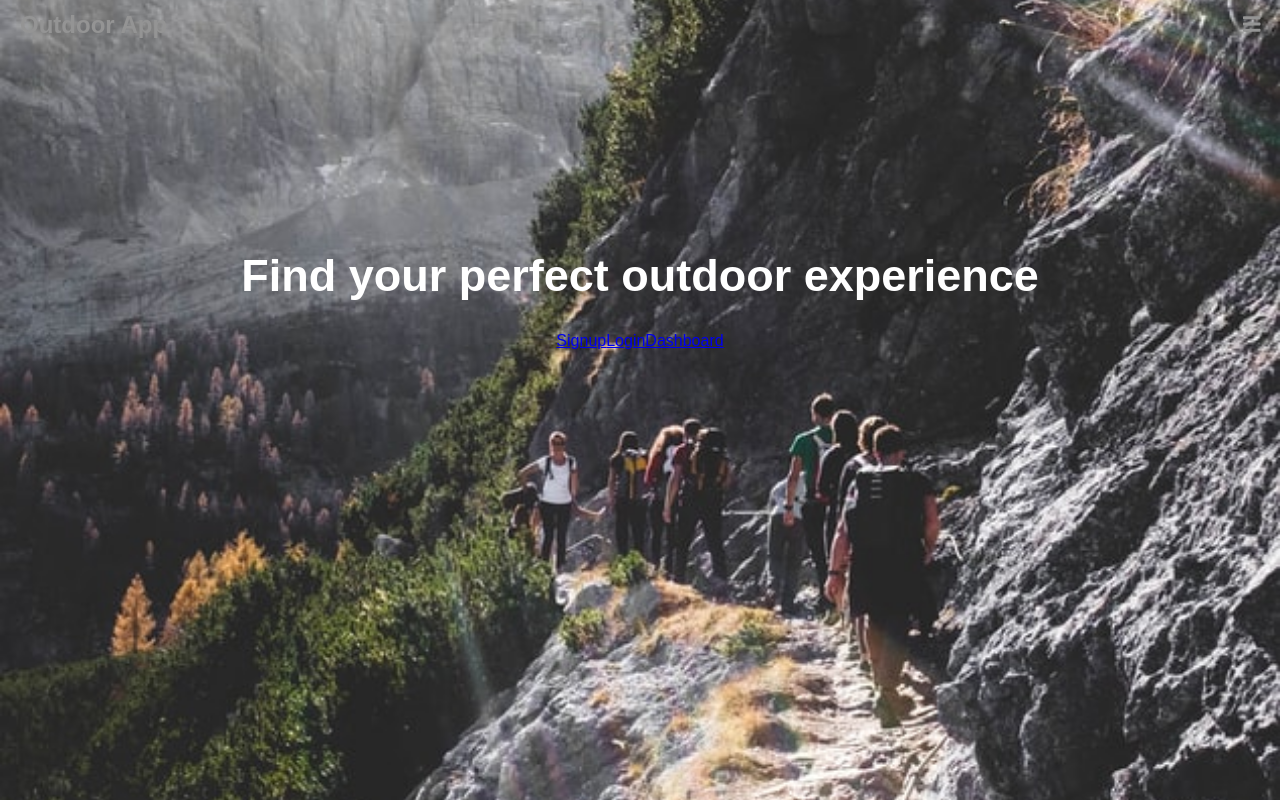
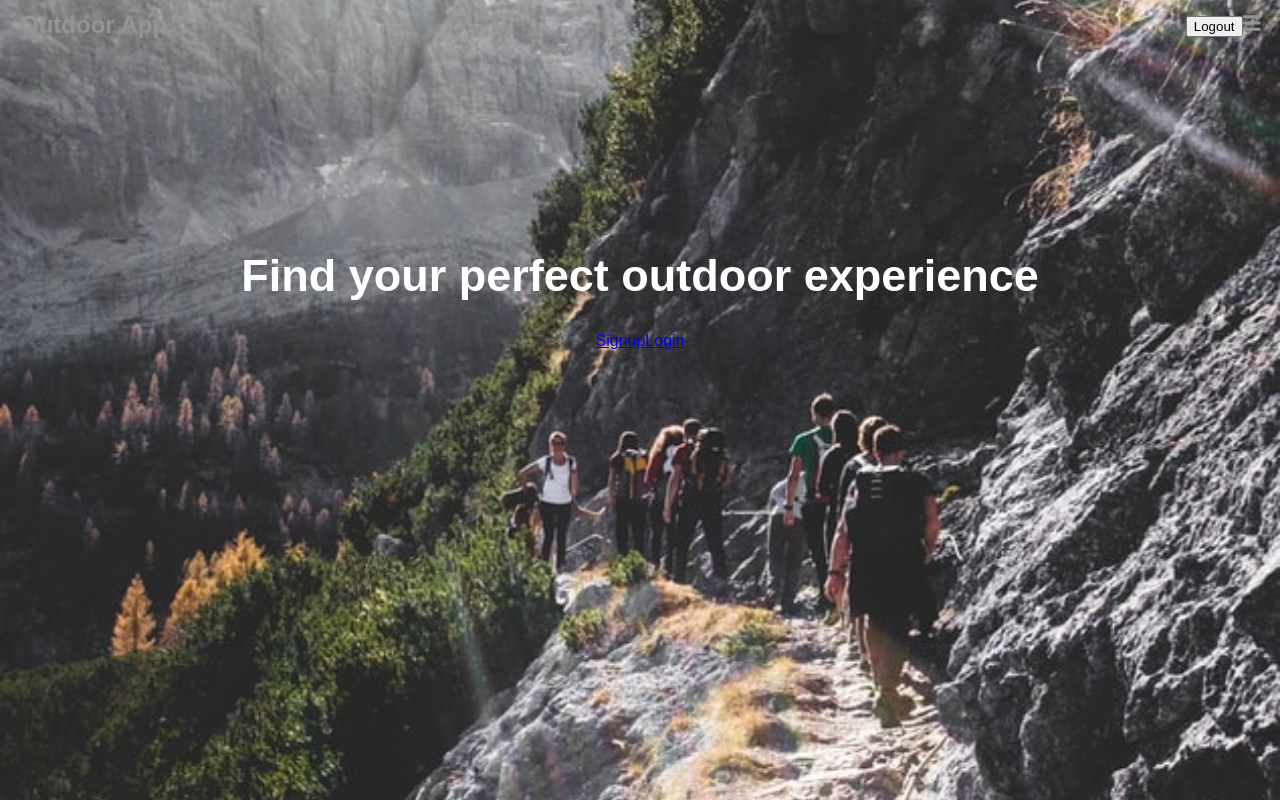
Before and after one commit to ermin-cahtarevic/outdoor-client, a React (Create React App) app: page / in a window 1280 px wide. Built offline with nearby package versions, Linux system fonts and the light colour scheme.

Commit message:
Update protected routes, set up basic listing details page

```diff
--- a/src/actions/auth.js
+++ b/src/actions/auth.js
@@ -14,7 +14,7 @@ export const signupUser = (user, history) => dispatch => {
         token: res.data.auth_token,
       },
     });
-    history.push('/dashboard');
+    history.push('/');
   });
 };
 
@@ -29,6 +29,6 @@ export const loginUser = (user, history) => dispatch => {
         token: res.data.auth_token,
       },
     });
-    history.push('/dashboard');
+    history.push('/');
   });
 };
--- a/src/components/App.js
+++ b/src/components/App.js
@@ -1,17 +1,33 @@
 import React from 'react';
-import '../styles/App.css';
 import { BrowserRouter, Switch, Route } from 'react-router-dom';
+import { useSelector } from 'react-redux';
 import Home from './Home';
 import Dashboard from './Dashboard';
 import Signup from '../containers/Signup';
 import Login from '../containers/Login';
-import ProtectedRoute from './ProtectedRoute';
+import Listing from './Listing';
+import '../styles/App.css';
 
 function App() {
+
+  const isAuth = useSelector(store => store.auth.isAuth);
+
   return (
     <div className="App">
       <BrowserRouter>
         <Switch>
+          {
+            isAuth ? (
+              <div>
+                <Route exact path="/">
+                  <Dashboard />
+                </Route>
+                <Route exact path="/listing">
+                  <Listing />
+                </Route>
+              </div>
+            ) : (
+              <div>
                 <Route exact path="/">
                   <Home />
                 </Route>
@@ -21,7 +37,9 @@ function App() {
                 <Route exact path="/login">
                   <Login />
                 </Route>
-          <ProtectedRoute exact path="/dashboard" component={Dashboard} />
+              </div>
+            )
+          }
         </Switch>
       </BrowserRouter>
     </div>
--- a/src/components/Home.js
+++ b/src/components/Home.js
@@ -9,7 +9,6 @@ const Home = () => (
     <h1>Find your perfect outdoor experience</h1>
     <Link to="/signup">Signup</Link>
     <Link to="/login">Login</Link>
-    <Link to="/dashboard">Dashboard</Link>
   </div>
 );
 
--- a/src/components/Listing.js
+++ b/src/components/Listing.js
@@ -1,29 +1,7 @@
 import React from 'react';
-import StarRatings from 'react-star-ratings';
-import '../styles/Listing.css';
 
-const Listing = ({ listing }) => {
-  return (
-    <div className="listing-item">
-      <img src="https://images.unsplash.com/photo-1522609163202-be0734d421e9?ixlib=rb-1.2.1&ixid=eyJhcHBfaWQiOjEyMDd9&auto=format&fit=crop&w=634&q=80" alt="mountain" className="listing-img" />
-      <div className="listing-text">
-        <div className="listing-text-left">
-          <h3>{listing.title}</h3>
-          <StarRatings
-            rating={3.5}
-            starDimension="20px"
-            starSpacing="1px"
-            starRatedColor="#d4af37"
-            starEmptyColor="rgb(221, 221, 221)"
-          />
-        </div>
-        <div className="listing-text-right">
-          <div>$75</div>
-          <span>per person</span>
-        </div>
-      </div>
-    </div>
-  );
-};
+const Listing = () => (
+  <div>Listing destials page</div>
+);
 
 export default Listing;
--- /dev/null
+++ b/src/components/ListingItem.js
@@ -0,0 +1,29 @@
+import React from 'react';
+import StarRatings from 'react-star-ratings';
+import '../styles/Listing.css';
+
+const ListingItem = ({ listing }) => {
+  return (
+    <div className="listing-item">
+      <img src="https://images.unsplash.com/photo-1522609163202-be0734d421e9?ixlib=rb-1.2.1&ixid=eyJhcHBfaWQiOjEyMDd9&auto=format&fit=crop&w=634&q=80" alt="mountain" className="listing-img" />
+      <div className="listing-text">
+        <div className="listing-text-left">
+          <h3>{listing.title}</h3>
+          <StarRatings
+            rating={3.5}
+            starDimension="20px"
+            starSpacing="1px"
+            starRatedColor="#d4af37"
+            starEmptyColor="rgb(221, 221, 221)"
+          />
+        </div>
+        <div className="listing-text-right">
+          <div>$75</div>
+          <span>per person</span>
+        </div>
+      </div>
+    </div>
+  );
+};
+
+export default ListingItem;
--- a/src/components/Navbar.js
+++ b/src/components/Navbar.js
@@ -3,13 +3,24 @@ import { Link } from 'react-router-dom';
 import { faBars } from '@fortawesome/free-solid-svg-icons';
 import { FontAwesomeIcon } from '@fortawesome/react-fontawesome';
 import '../styles/Navbar.css';
+import { useStore } from 'react-redux';
 
-const Navbar = () => (
+const Navbar = () => {
+  const store = useStore();
+
+  const handleLogout = () => {
+    store.dispatch({
+      type: 'LOGOUT_SUCCESS',
+    });
+  }
+
+  return (
     <div className="navbar">
       <Link to="/" className="logo">
         <h2>Outdoor App</h2>
       </Link>
       <div>
+        <button onClick={handleLogout}>Logout</button>
         <FontAwesomeIcon
           icon={faBars}
           className="bars-menu"
@@ -17,5 +28,6 @@ const Navbar = () => (
       </div>
     </div>
   );
+}
 
 export default Navbar;
--- a/src/containers/Listings.js
+++ b/src/containers/Listings.js
@@ -3,7 +3,7 @@ import { connect, useDispatch } from 'react-redux';
 import Proptypes from 'prop-types';
 import Slider from 'react-slick';
 import { fetchListings } from '../actions/fetchListings';
-import Listing from '../components/Listing';
+import ListingItem from '../components/ListingItem';
 
 import '../styles/Listings.css';
 import "slick-carousel/slick/slick.css";
@@ -29,7 +29,7 @@ const Listings = ({ listings }) => {
           {
           listings.listings.map(listing => (
             <div key={listing.id}>
-              <Listing listing={listing} />
+              <ListingItem listing={listing} />
             </div>
             ))
           }
```
Lines whose indentation alone changed are shown as unchanged.
